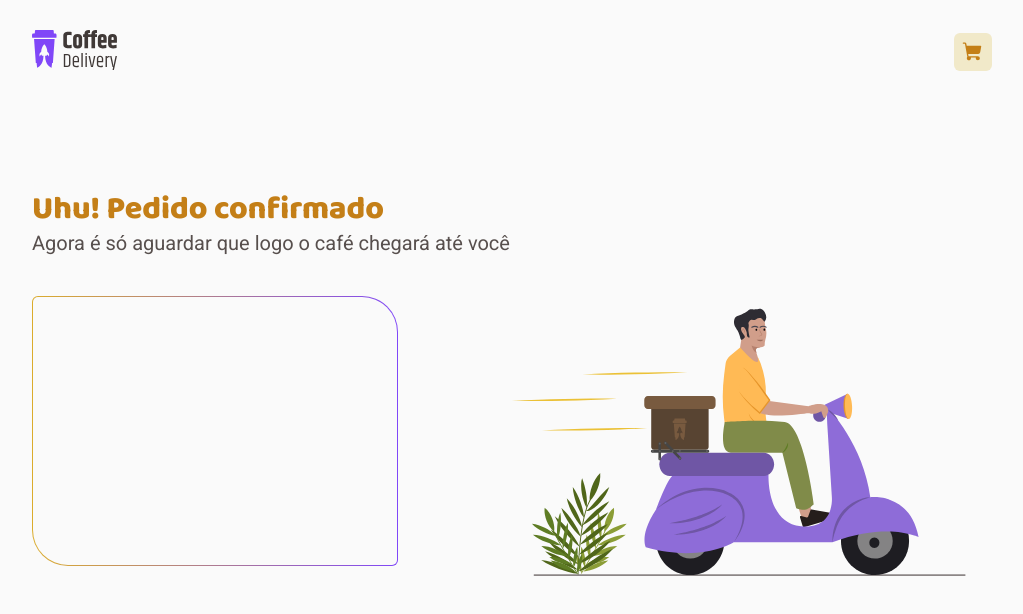
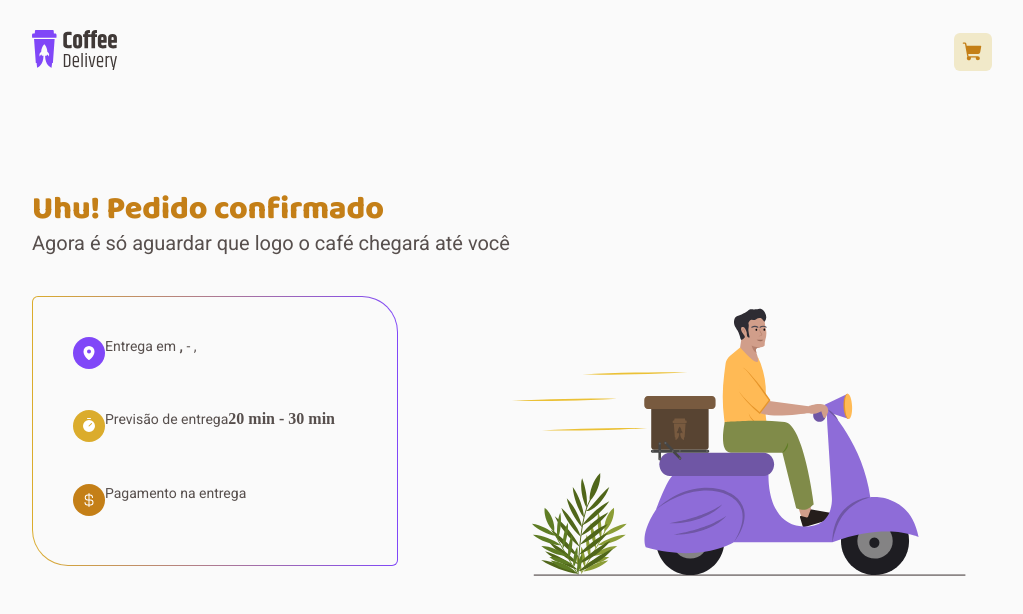
Before and after one commit to LeonamJop/Rocketseat-Ignite-CoffeeDelivery, a React (Vite) app: page /orderConfirmed in a window 1280 px wide. Shown: the top 614 px of the page, without its empty margins (128-1151 px from the left). Built offline with nearby package versions, Linux system fonts and the light colour scheme.

Commit message:
feat: Adicionando descrição a tela de pedido confirmado

```diff
--- a/src/pages/OrderConfimation/index.tsx
+++ b/src/pages/OrderConfimation/index.tsx
@@ -1,6 +1,7 @@
 import {
   DeliveryDescription,
   DeliveryDetails,
+  DescriptionOrderInfo,
   DescriptionPage,
   Icon,
   OrderConfirmationContainer,
@@ -9,8 +10,14 @@ import {
 } from './styles'
 
 import motoboy from '../../assets/ManInBike.svg'
+import { Timer, MapPin, CurrencyDollar } from 'phosphor-react'
+import { useContext } from 'react'
+import { ChoiceProductContext } from '../../context/ChoiceProductContext'
 
 export function OrderConfimation() {
+  const { deliveryAddress, paymentTypeSelected } =
+    useContext(ChoiceProductContext)
+
   return (
     <OrderConfirmationContainer>
       <TittleOrderConfirmed>Uhu! Pedido confirmado</TittleOrderConfirmed>
@@ -20,7 +27,41 @@ export function OrderConfimation() {
       <DeliveryDescription>
         <DeliveryDetails>
           <OrderInfo>
-            <Icon color=""></Icon>
+            <Icon color="#8047F8">
+              <MapPin weight="fill" size={16} />
+            </Icon>
+            <DescriptionOrderInfo>
+              <span>
+                Entrega em{' '}
+                <strong>
+                  {deliveryAddress.street}, {deliveryAddress.houseNumber}
+                </strong>
+              </span>
+              <span>
+                {deliveryAddress.district} - {deliveryAddress.city},{' '}
+                {deliveryAddress.federativeUnit}
+              </span>
+            </DescriptionOrderInfo>
+          </OrderInfo>
+
+          <OrderInfo>
+            <Icon color="#DBAC2C">
+              <Timer weight="fill" size={16} />
+            </Icon>
+            <DescriptionOrderInfo>
+              <span>Previsão de entrega</span>
+              <strong>20 min - 30 min</strong>
+            </DescriptionOrderInfo>
+          </OrderInfo>
+
+          <OrderInfo>
+            <Icon color="#C47F17">
+              <CurrencyDollar weight="fill" size={16} />
+            </Icon>
+            <DescriptionOrderInfo>
+              <span>Pagamento na entrega</span>
+              <strong>{paymentTypeSelected}</strong>
+            </DescriptionOrderInfo>
           </OrderInfo>
         </DeliveryDetails>
         <img src={motoboy} alt="" />
```
